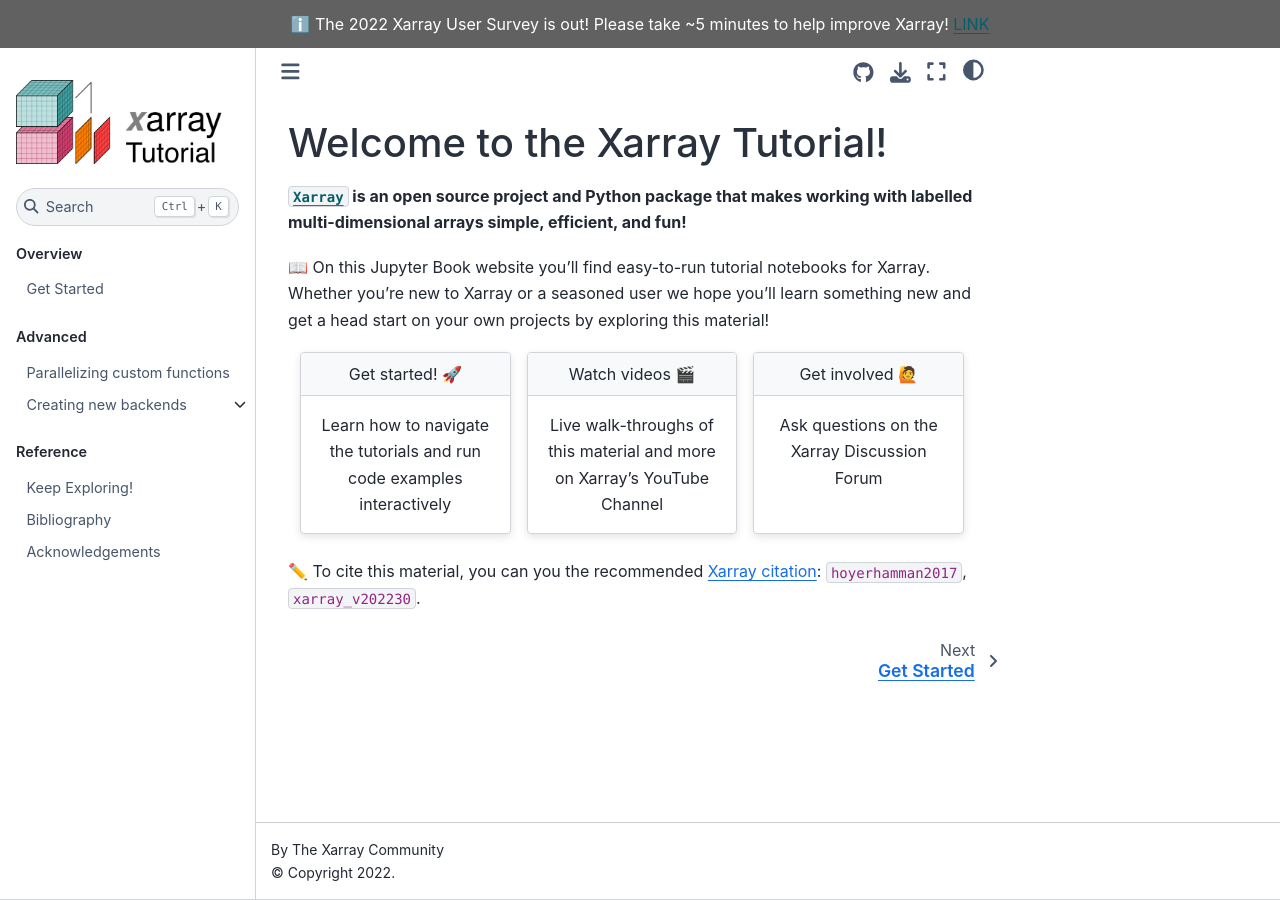
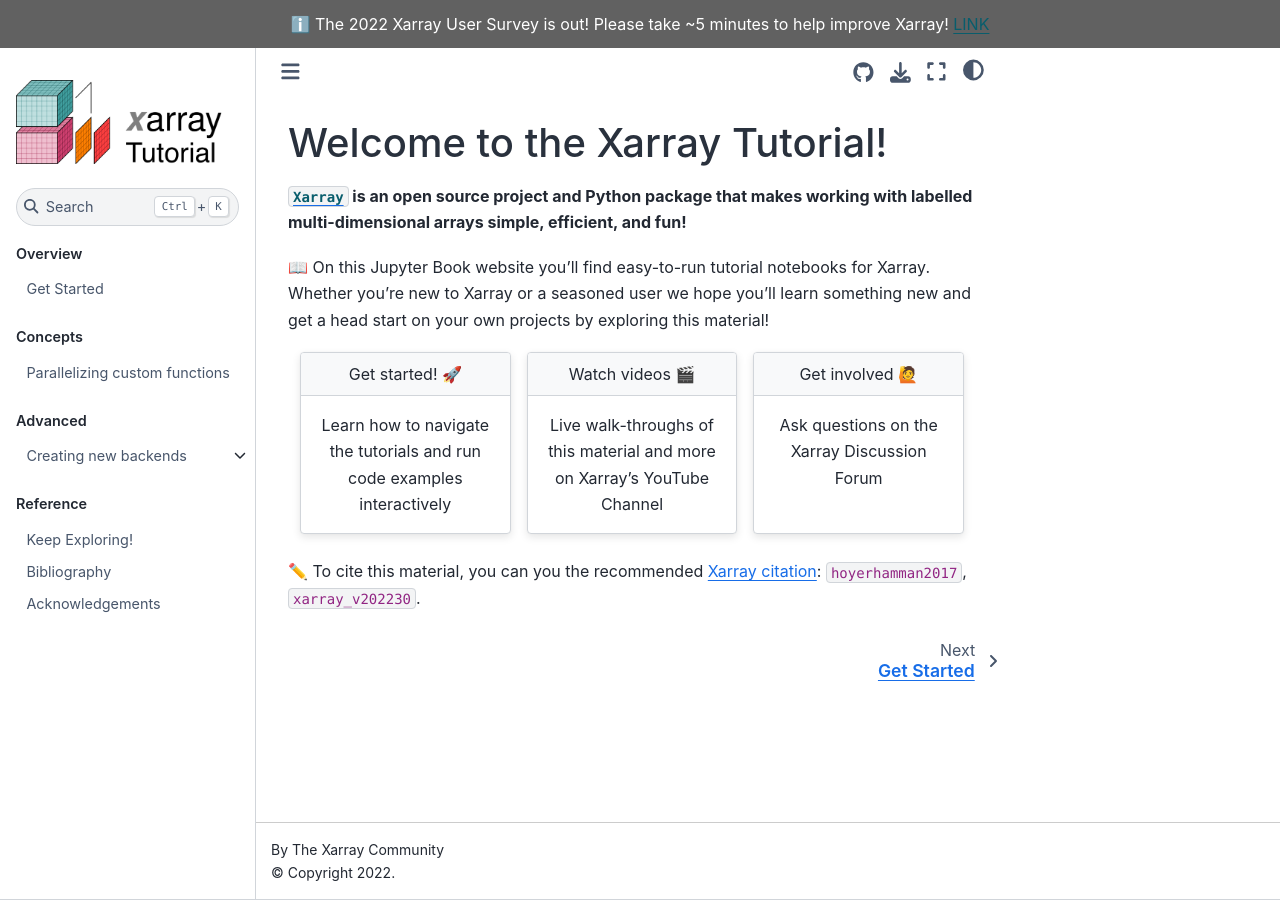
Before and after one commit to xarray-contrib/xarray-tutorial, a Jupyter Book: the page built from intro.md, in a window 1280 px wide. Built offline with Jupyter Book 1.0.4 settings and Sphinx 7.4.7 and the Sphinx Book theme 1.1.4, drawn with Linux system fonts in a browser that asks for light colours; pages that are not in the unit, such as notebooks, are missing from menus; cross-references to code outside the pages are shown as plain code.

Commit message:
Reorganize

```diff
--- a/_toc.yml
+++ b/_toc.yml
@@ -28,15 +28,18 @@
           - file: fundamentals/04.2_faceting
           - file: fundamentals/04.3_geographic_plotting
 
+  - caption: Concepts
+    chapters:
+      - file: intermediate/01-high-level-computation-patterns
+      - file: advanced/parallel-intro.md
+
   - caption: Intermediate
     chapters:
-      - file: intermediate/01-high-level-computation-patterns
       - file: intermediate/xarray_and_dask
       - file: intermediate/hvplot
 
   - caption: Advanced
     chapters:
-      - file: advanced/parallel-intro.md
       - file: advanced/apply_ufunc/apply_ufunc.md
         sections:
           - file: advanced/apply_ufunc/simple_apply_ufunc
```
